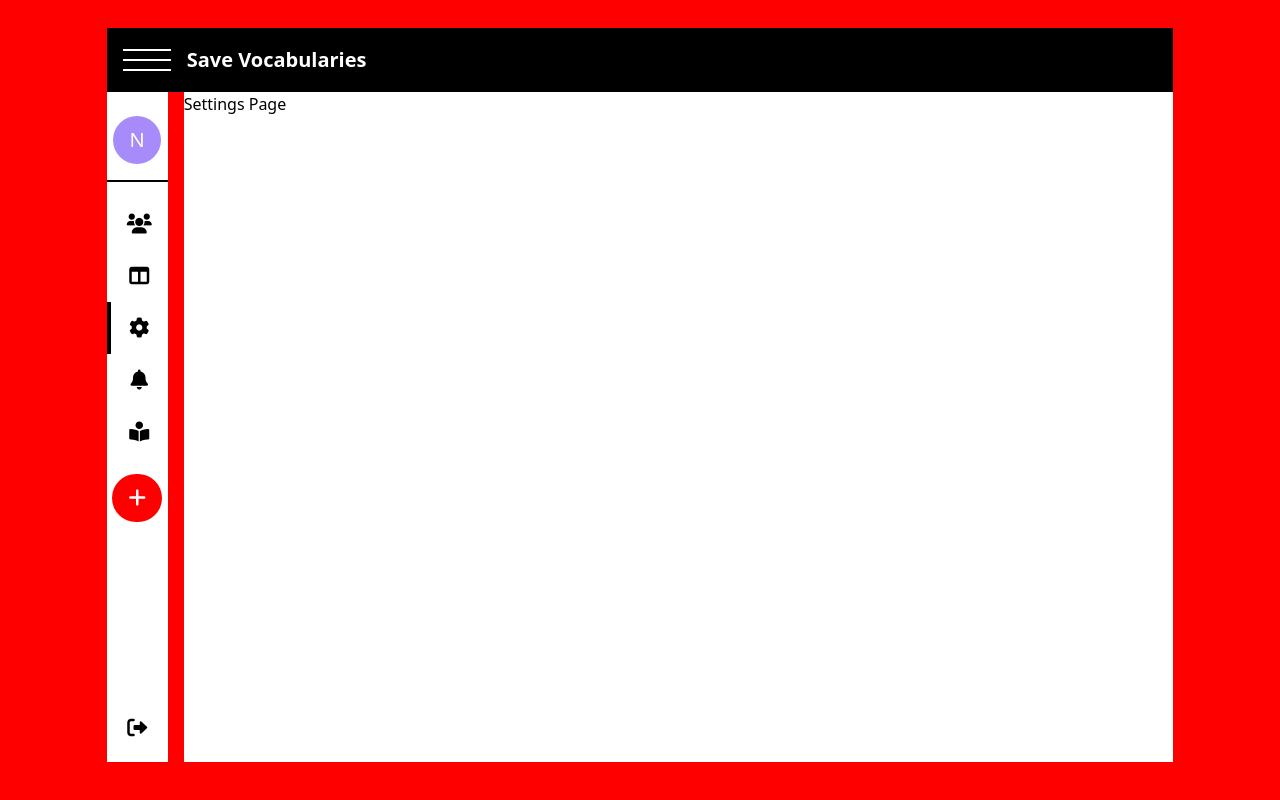
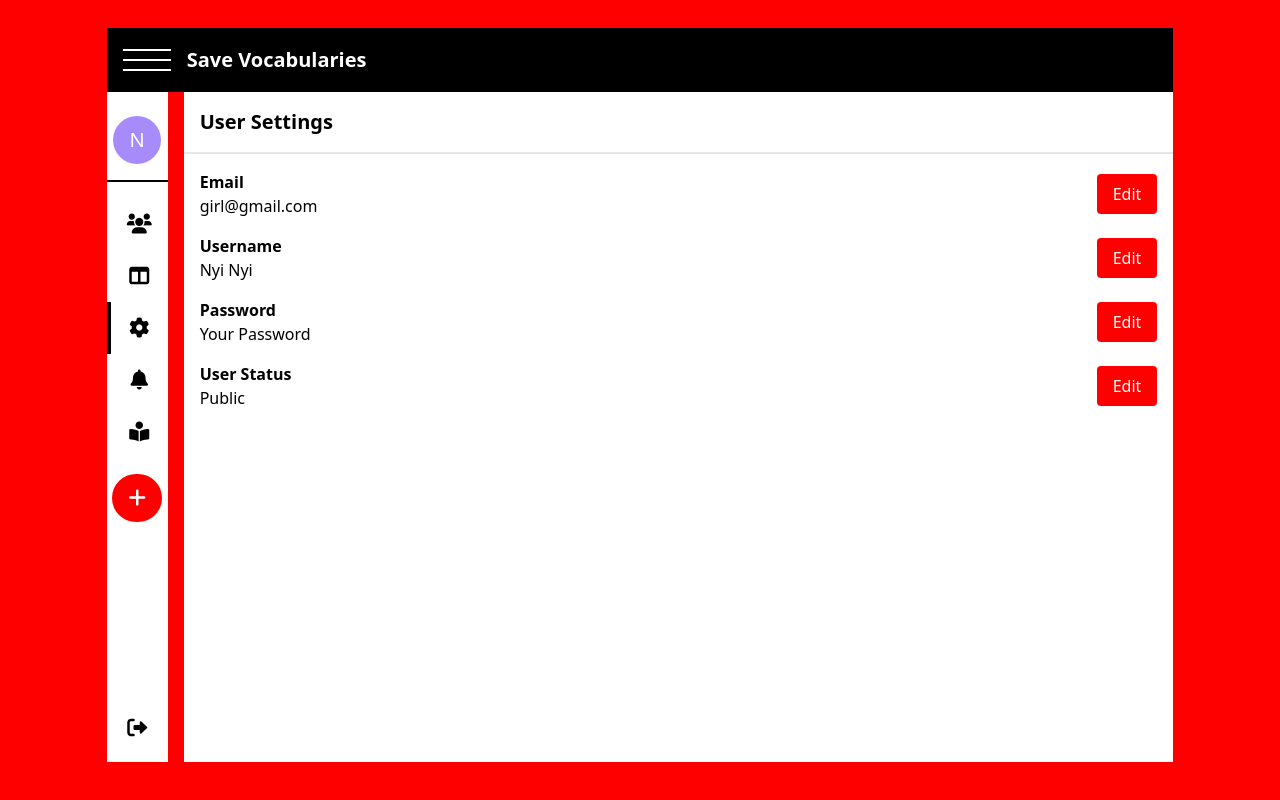
Before and after one commit to nnha19/Save-Vocabularies, a React (Create React App) app in the folder ui/: page /user/6162e68db8d492f28b8e7870/settings in a window 1280 px wide. Built offline with nearby package versions, Linux system fonts and the light colour scheme; no server answers.

Commit message:
edit account settings init

```diff
--- /dev/null
+++ b/ui/src/components/Common/Modal/Modal.tsx
@@ -0,0 +1,22 @@
+import React from "react";
+import BackDrop from "../BackDrop/BackDrop";
+
+interface IProps {
+  closeModal: () => void;
+  title: string;
+  body: JSX.Element;
+}
+
+const Modal: React.FC<IProps> = ({ title, closeModal, body }) => {
+  return (
+    <>
+      <BackDrop clicked={closeModal} />
+      <div className="center bg-white w-30rem">
+        <h1 className="px-6 py-2 border-b-2">{title}</h1>
+        {body}
+      </div>
+    </>
+  );
+};
+
+export default Modal;
--- a/ui/src/components/Common/UserInfo/UserInfo.tsx
+++ b/ui/src/components/Common/UserInfo/UserInfo.tsx
@@ -28,7 +28,7 @@ const UserInfo: React.FC<IProps> = (props) => {
   const year = date?.getFullYear();
   const month = date?.getMonth();
   const day = date?.getDate();
-  return userId !== uid && user && userId !== user._id ? (
+  return user ? (
     <div
       onClick={() => history.push(`/dashboard/${user?._id}/vocabularies`)}
       key={user._id}
--- /dev/null
+++ b/ui/src/components/Settings/Infos/Infos.tsx
@@ -0,0 +1,23 @@
+import React from "react";
+
+interface IProps {
+  type: string;
+  value: string;
+  onClick: () => void;
+}
+
+const Infos: React.FC<IProps> = ({ type, value, onClick }) => {
+  return (
+    <div onClick={onClick} className="flex items-center justify-between mt-4">
+      <div className="">
+        <h4 className="font-bold mr-20">{type}</h4>
+        <p>{value}</p>
+      </div>
+      <button className="bg-primaryColor text-white px-4 py-2 rounded hover:bg-black  transition-all">
+        Edit
+      </button>
+    </div>
+  );
+};
+
+export default Infos;
--- a/ui/src/components/Settings/Settings.tsx
+++ b/ui/src/components/Settings/Settings.tsx
@@ -1,9 +1,49 @@
+import { useState } from "react";
+import { useAuthContext } from "../../customHooks/useAuthContext";
+import { IUser } from "../../types/types";
 import Layout from "../Common/Layout/Layout";
+import Modal from "../Common/Modal/Modal";
+import UserInfo from "../Common/UserInfo/UserInfo";
+import Infos from "./Infos/Infos";
+const Settings = () => {
+  const { email, username } = useAuthContext();
+  const [showEditForm, setShowEditForm] = useState(false);
 
-const Settings = () => {
   return (
     <Layout>
-      <div>Settings Page</div>
+      <h1 className="px-4 border-b-2 py-4 font-bold text-xl">User Settings</h1>
+      {showEditForm && (
+        <Modal
+          title="Edit Email"
+          body={<div></div>}
+          closeModal={() => setShowEditForm(false)}
+        />
+      )}
+      <div className="px-4">
+        <UserInfo />
+      </div>
+      <div className="px-4">
+        <Infos
+          onClick={() => setShowEditForm(true)}
+          type="Email"
+          value={email}
+        />
+        <Infos
+          onClick={() => setShowEditForm(true)}
+          type="Username"
+          value={username}
+        />
+        <Infos
+          onClick={() => setShowEditForm(true)}
+          type="Password"
+          value="Your Password"
+        />
+        <Infos
+          onClick={() => setShowEditForm(true)}
+          type="User Status"
+          value="Public"
+        />
+      </div>
     </Layout>
   );
 };
--- a/ui/src/components/Users/Users.tsx
+++ b/ui/src/components/Users/Users.tsx
@@ -1,4 +1,5 @@
 import React from "react";
+import { useAuthContext } from "../../customHooks/useAuthContext";
 import { IUsers } from "../../types/types";
 import UserInfo from "../Common/UserInfo/UserInfo";
 
@@ -7,8 +8,9 @@ interface IProps {
 }
 
 const Users: React.FC<IProps> = ({ allUsers }) => {
+  const { _id } = useAuthContext();
   const allUserList = allUsers.map((user) => {
-    return <UserInfo key={user._id} user={user} />;
+    return user._id !== _id && <UserInfo key={user._id} user={user} />;
   });
 
   return (
--- a/ui/src/pages/VocabulariesPage.tsx
+++ b/ui/src/pages/VocabulariesPage.tsx
@@ -59,11 +59,12 @@ const VocabulariesPage = () => {
     initialLoading && setInitialLoading(false);
   };
 
-  let getting = false;
+  let getting: boolean;
 
   const handleObserver = (entries: any, observer: any) => {
     entries.forEach((entry: any) => {
       if (entry.isIntersecting && !getting) {
+        console.log("Getting More.");
         getVocabularies();
         getting = true;
       }
@@ -123,7 +124,9 @@ const VocabulariesPage = () => {
       )}
       {skeletonLoading && <SkeletonLoading />}
       {initialLoading && <SkeletonLoading />}
-      {!initialLoading && <UserInfo className="px-4 sticky top-0 bg-white" />}
+      {!initialLoading && userId !== uid && (
+        <UserInfo className="px-4 sticky top-0 bg-white" />
+      )}
       {vocabularies.length > 0 && !skeletonLoading && (
         <Vocabularies vocabularies={vocabularies} />
       )}
```
